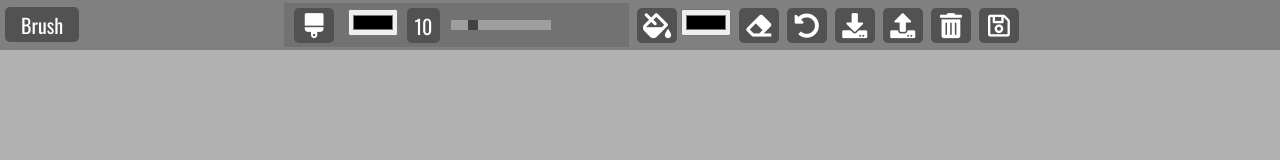
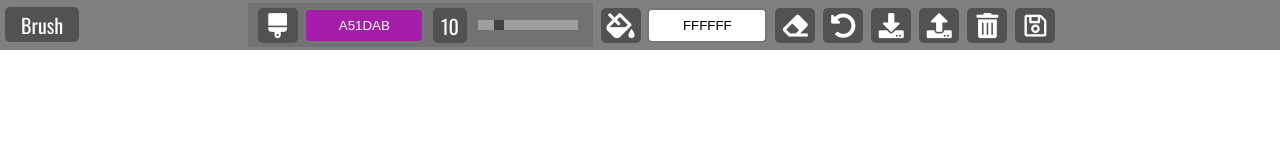
Before and after one commit to MTavakolikia/paint-clone, a plain HTML site: page index.html in a window 1280 px wide. Drawn offline with nearby package versions, Linux system fonts and the light colour scheme.

Commit message:
js convas setup is now working

```diff
--- a/index.html
+++ b/index.html
@@ -17,14 +17,14 @@
         <!-- Brush -->
         <div class="brush tool">
             <i class="fas fa-brush" id="brush" title="Brush"></i>
-            <input type="color">
+            <input class="jscolor" id="brush-color" value="a51dab">
             <span class="size" id="brush-size" title="Brush Size">10</span>
             <input type="range" min="1" max="50" value="10" class="slider" id="brush-slider">
         </div>
         <!-- Bucket -->
         <div class="bucket tool">
             <i class="fas fa-fill-drip" title="Background Color"></i>
-            <input type="color">
+            <input class="jscolor" id="brush-color"  value="FFFFFF">
         </div>
         <!-- Eraser -->
         <div class="tool">
@@ -54,7 +54,12 @@
         </div>
     </div>
 
+    <!-- Movile Massage -->
+<div class="mobile-message">
+    <h2>Please use application with larger screen</h2>
+</div>
     <!-- Script -->
+    <script src="jscolor.js"></script>
     <script src="script.js"></script>
 </body>
 </html>
--- a/script.js
+++ b/script.js
@@ -13,7 +13,9 @@ const downloadBtn = document.getElementById('download');
 const { body } = document;
 
 // Global Variables
-
+const canvas = document.createElement('canvas');
+canvas.id = 'canvas';
+const context = canvas.getContext('2d');
 let currentSize = 10;
 let bucketColor = '#FFFFFF';
 let currentColor = '#A51DAB';
@@ -63,10 +65,10 @@ let currentColor = '#A51DAB';
 
 // Create Canvas
 function createCanvas() {
-  // canvas.width = ;
-  // canvas.height = ;
-  // context.fillStyle = ;
-  // context.fillRect();
+  canvas.width =window.innerWidth;
+  canvas.height =window.innerHeight - 50;
+  context.fillStyle= bucketColor;
+  context.fillRect(0, 0, canvas.width , canvas.height);
   body.appendChild(canvas);
 
 }
```
